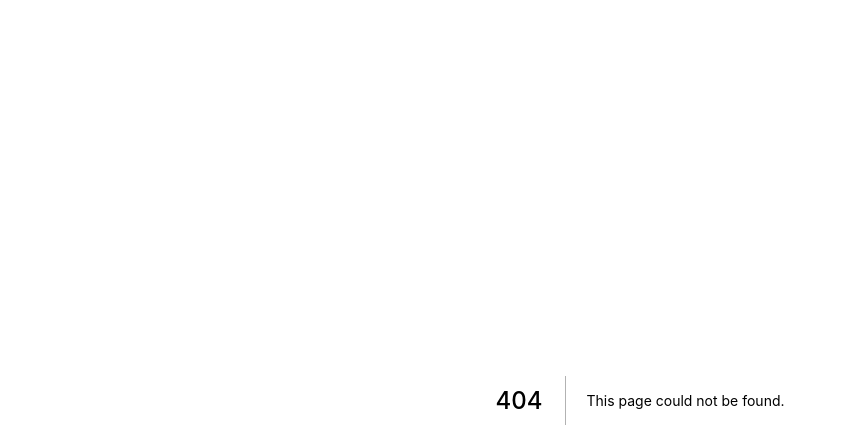
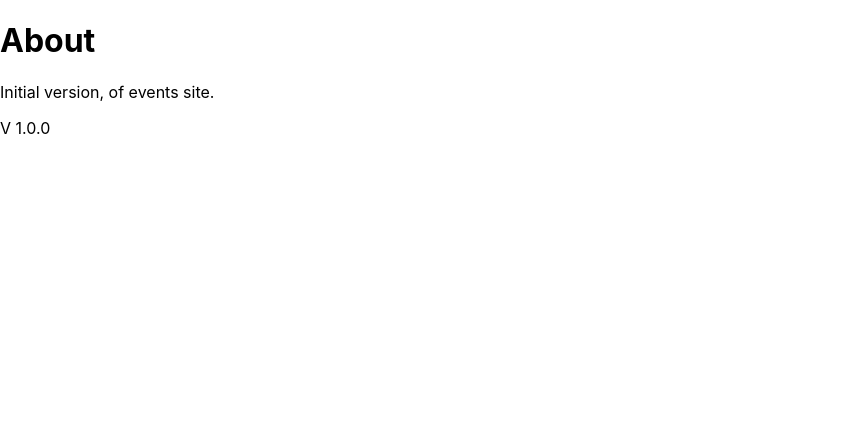
Before and after one commit to Crobatair/events, a Next.js app in the folder events-frontend/: page /about in a window 1280 px wide. Before the commit this address had no page. Shown: the top 448 px of the page, without its empty margins (0-847 px from the left). Built offline with nearby package versions, Linux system fonts and the light colour scheme.

Commit message:
pages & routing

```diff
--- /dev/null
+++ b/events-frontend/pages/about.js
@@ -0,0 +1,14 @@
+export default function AboutPage({}) {
+
+  return (
+    <div>
+      <h1>About</h1>
+      <p>
+        Initial version, of events site.
+      </p>
+      <p>
+        V 1.0.0
+      </p>
+    </div>
+  )
+}
```
Also changed, not shown: events-frontend/pages/events/[detail].js (added, +9 -0 lines), events-frontend/pages/events/index.js (added, +12 -0 lines).
